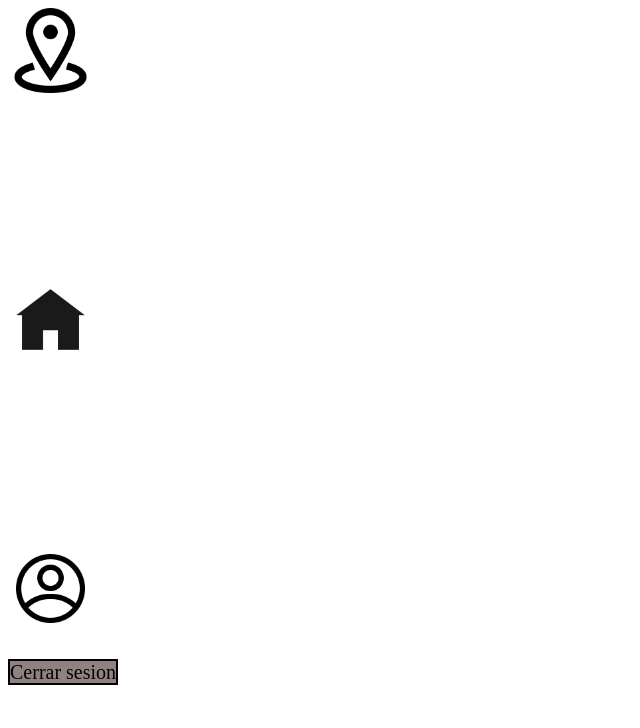
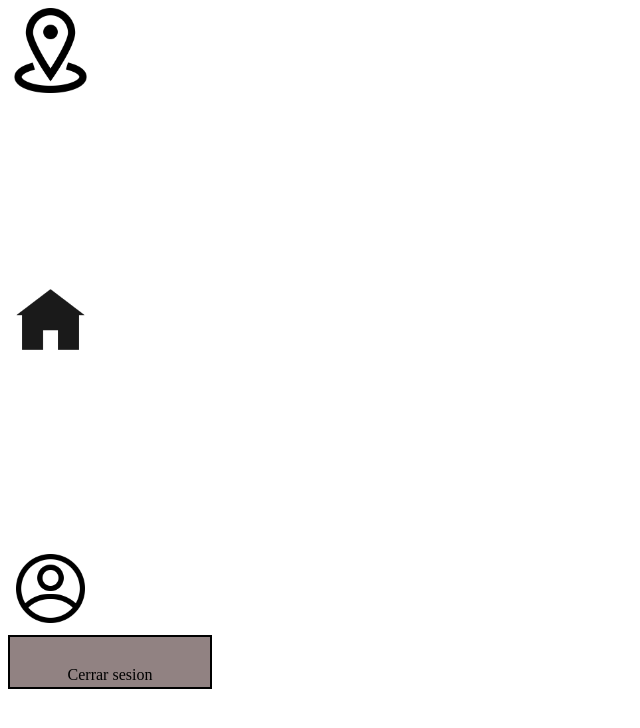
Before and after one commit to 3-TIC-ORT/proyecto-me-pica-el-bagre, a website: page frontend/Perfil.html in a window 1280 px wide. Shown: the whole page, without its empty margins (0-640 px from the left). Drawn offline with Linux system fonts and the light colour scheme.

Commit message:
Ceerrar sesion 2

```diff
--- a/frontend/perfil.css
+++ b/frontend/perfil.css
@@ -28,7 +28,8 @@
     color:#000;
     height: 50px;
     width: 200px;
-    font-size: 20px;
+    font-size: 16px;
+    display: inline-block;
     line-height: 75px;
     text-align: center;
     text-decoration: none;
```
